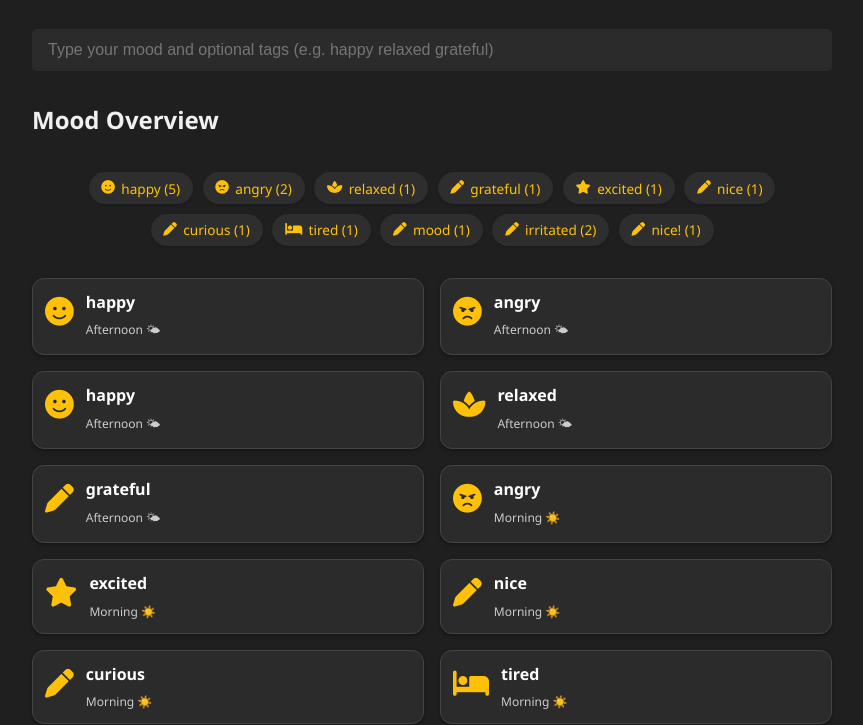
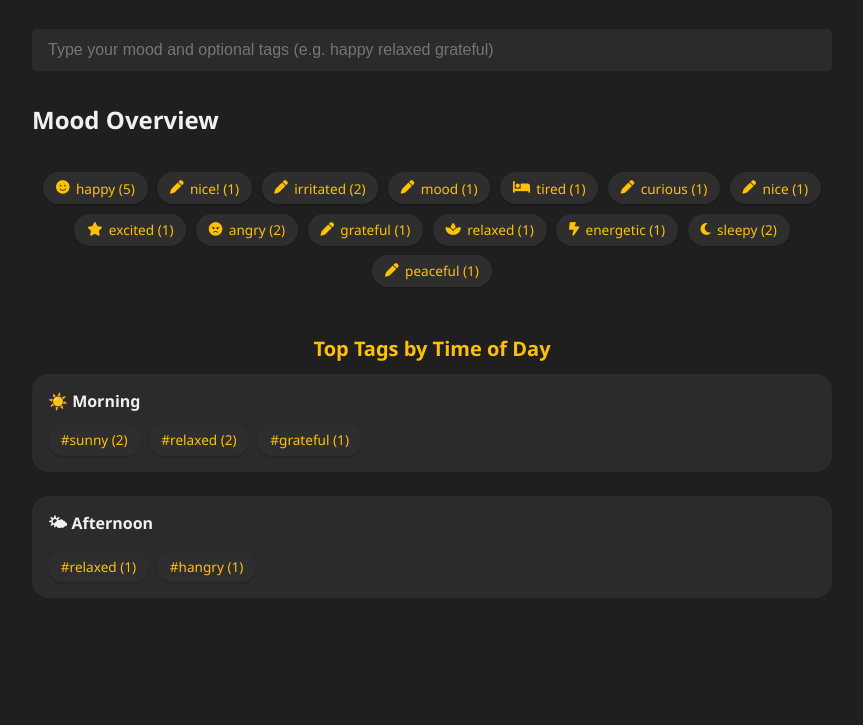
Before and after one commit to abhilashini/moodmark, a plain HTML site: page web/index.html in a window 1280 px wide. Shown: the part 99-824 px from the top of the page, without its empty margins (208-1071 px from the left). After the commit the page ends 800 px from the top, so only its background shows below. Drawn offline with Linux system fonts and the light colour scheme.

Commit message:
Update UI and ReadMe

```diff
--- a/data.json
+++ b/data.json
@@ -83,5 +83,21 @@
     {
         "mood": "happy",
         "timestamp": "2025-05-29T12:55:11.418052678"
+    },
+    {
+        "mood": "energetic",
+        "timestamp": "2025-05-29T12:57:46.427055423"
+    },
+    {
+        "mood": "sleepy",
+        "timestamp": "2025-05-29T16:58:55.574932823"
+    },
+    {
+        "mood": "sleepy",
+        "timestamp": "2025-05-29T17:03:53.448240254"
+    },
+    {
+        "mood": "peaceful",
+        "timestamp": "2025-05-29T17:06:29.825914827"
     }
 ]
--- a/web/index.html
+++ b/web/index.html
@@ -6,7 +6,7 @@
     <title>Moodmark</title>
     <link rel="stylesheet" href="style.css" />
     <link rel="stylesheet" href="https://cdnjs.cloudflare.com/ajax/libs/font-awesome/6.5.0/css/all.min.css"
-        integrity="sha512-..." crossorigin="anonymous" referrerpolicy="no-referrer" />
+        crossorigin="anonymous" referrerpolicy="no-referrer" />
 
 </head>
 
@@ -22,7 +22,9 @@
         <h2>Mood Overview</h2>
         <div id="mood-cloud"></div>
 
-        <div id="timeline" class="timeline"></div>
+        <h2 class="section-title">Top Tags by Time of Day</h2>
+        <div id="tag-groups"></div>
+
     </div>
 
     <script src="script.js"></script>
--- a/web/script.js
+++ b/web/script.js
@@ -29,12 +29,13 @@ function getMoodIconClass(mood) {
 
 function getTimeOfDayLabel(timestamp) {
     const hour = new Date(timestamp).getHours();
-    if (hour < 5) return "Late Night 🌌";
-    if (hour < 12) return "Morning ☀️";
-    if (hour < 17) return "Afternoon 🌤";
-    if (hour < 21) return "Evening 🌆";
-    return "Night 🌙";
+    if (hour < 5) return "🌌 Late Night";
+    if (hour < 11) return "☀️ Morning";
+    if (hour < 16) return "🌤 Afternoon";
+    if (hour < 20) return "🌆 Evening";
+    return "🌙 Night";
 }
+
 
 function setDynamicHeader() {
     const header = document.getElementById("header");
@@ -51,6 +52,7 @@ function setDynamicHeader() {
 }
 
 setDynamicHeader();
+loadData();
 
 document.getElementById("command").addEventListener("keydown", async (e) => {
     if (e.key === "Enter") {
@@ -69,46 +71,47 @@ document.getElementById("command").addEventListener("keydown", async (e) => {
             body: JSON.stringify({ mood, tags }),
         });
 
-        await loadTimeline();
+        await loadData();
     }
 });
 
-function loadTimeline() {
+function loadData() {
     fetch(`/data.json?ts=${Date.now()}`)
         .then(res => res.json())
         .then(entries => {
-            const timeline = document.getElementById("timeline");
-            timeline.innerHTML = "";
+            const moodCount = {};
+            const tagGroups = {
+                "🌌 Late Night": {},
+                "☀️ Morning": {},
+                "🌤 Afternoon": {},
+                "🌆 Evening": {},
+                "🌙 Night": {}
+            };
 
-            const moodCount = {};
-
-            entries.slice().reverse().forEach(entry => {
+            entries.forEach(entry => {
                 const mood = entry.mood.toLowerCase();
-                const moodClass = getMoodIconClass(mood);
                 const tags = Array.isArray(entry.tags) ? entry.tags : [];
 
+                // For mood cloud
                 moodCount[mood] = (moodCount[mood] || 0) + 1;
 
-                const div = document.createElement("div");
-                div.className = "entry";
-                div.innerHTML = `
-          <div class="icon"><i class="fas ${moodClass}"></i></div>
-          <div class="content">
-            <div class="mood-row">
-              <strong>${entry.mood}</strong>
-              <div class="tags">
-                ${tags.map(tag => `<span class="tag">#${tag}</span>`).join(" ")}
-              </div>
-            </div>
-            <small>${getTimeOfDayLabel(entry.timestamp)}</small>
-          </div>
-        `;
-                timeline.appendChild(div);
+                // For tag groups by time of day
+                const label = getTimeOfDayLabel(entry.timestamp);
+                if (!tagGroups[label]) {
+                    console.warn("Unexpected label:", label);
+                    return;
+                }
+
+                tags.forEach(tag => {
+                    tagGroups[label][tag] = (tagGroups[label][tag] || 0) + 1;
+                });
             });
 
             renderMoodCloud(moodCount);
+            renderTagGroups(tagGroups);
         });
 }
+
 
 function renderMoodCloud(moodCount) {
     const cloud = document.getElementById("mood-cloud");
@@ -123,4 +126,34 @@ function renderMoodCloud(moodCount) {
     });
 }
 
-loadTimeline();
+function renderTagGroups(groupedTags) {
+    const container = document.getElementById("tag-groups");
+    container.innerHTML = "";
+
+    Object.entries(groupedTags).forEach(([timeLabel, tags]) => {
+        if (Object.keys(tags).length === 0) return;
+
+        const wrapper = document.createElement("div");
+        wrapper.className = "tag-group";
+
+        const heading = document.createElement("h3");
+        heading.textContent = timeLabel;
+
+        const tagCloud = document.createElement("div");
+        tagCloud.className = "tag-cloud";
+
+        Object.entries(tags)
+            .sort((a, b) => b[1] - a[1])
+            .slice(0, 10)
+            .forEach(([tag, count]) => {
+                const chip = document.createElement("div");
+                chip.className = "mood-chip";
+                chip.textContent = `#${tag} (${count})`;
+                tagCloud.appendChild(chip);
+            });
+
+        wrapper.appendChild(heading);
+        wrapper.appendChild(tagCloud);
+        container.appendChild(wrapper);
+    });
+}
--- a/web/style.css
+++ b/web/style.css
@@ -118,3 +118,35 @@ small {
     color: #ccc;
     font-size: 0.75rem;
 }
+
+.section-title {
+  font-size: 1.25rem;
+  margin-top: 2rem;
+  margin-bottom: 0.75rem;
+  color: #ffc107;
+  text-align: center;
+}
+
+#tag-groups {
+  display: flex;
+  flex-direction: column;
+  gap: 1.5rem;
+}
+
+.tag-group {
+  background: #2b2b2b;
+  padding: 1rem;
+  border-radius: 1rem;
+}
+
+.tag-group h3 {
+  margin: 0 0 0.75rem;
+  font-size: 1rem;
+  color: #f0f0f0;
+}
+
+.tag-cloud {
+  display: flex;
+  gap: 0.5rem;
+  flex-wrap: wrap;
+}
```
Also changed, not shown: 1 other file.
